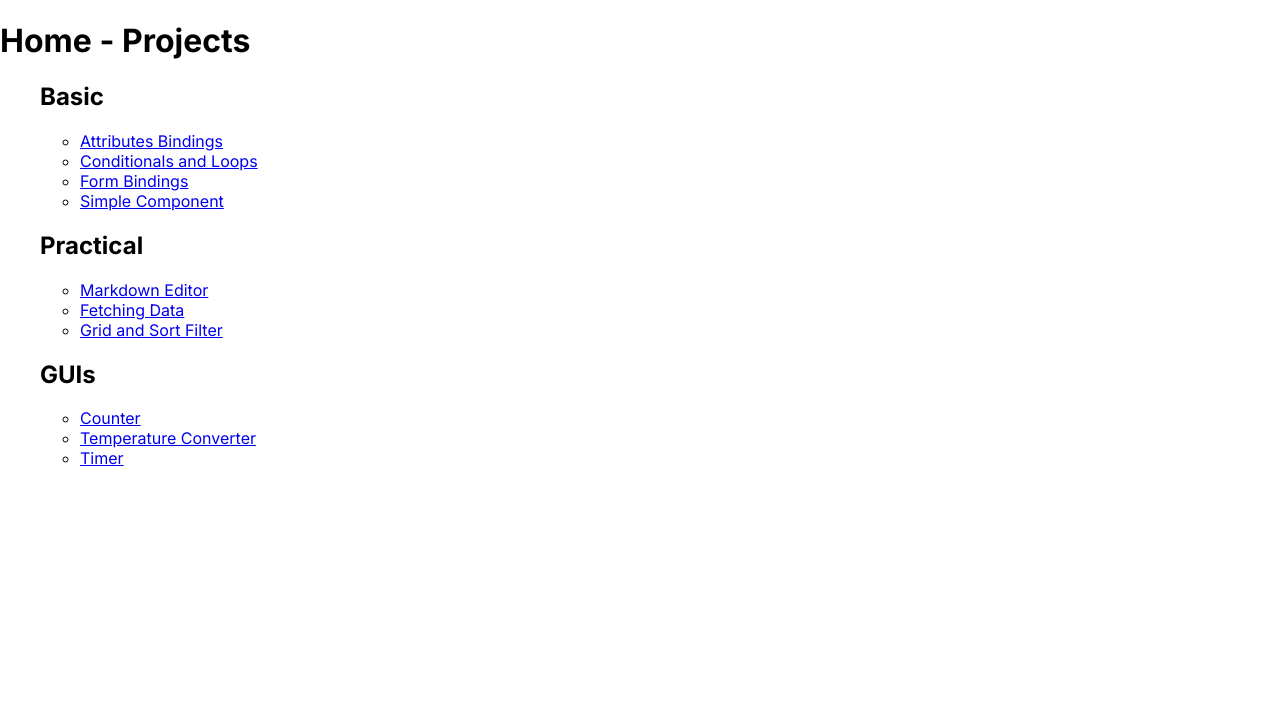
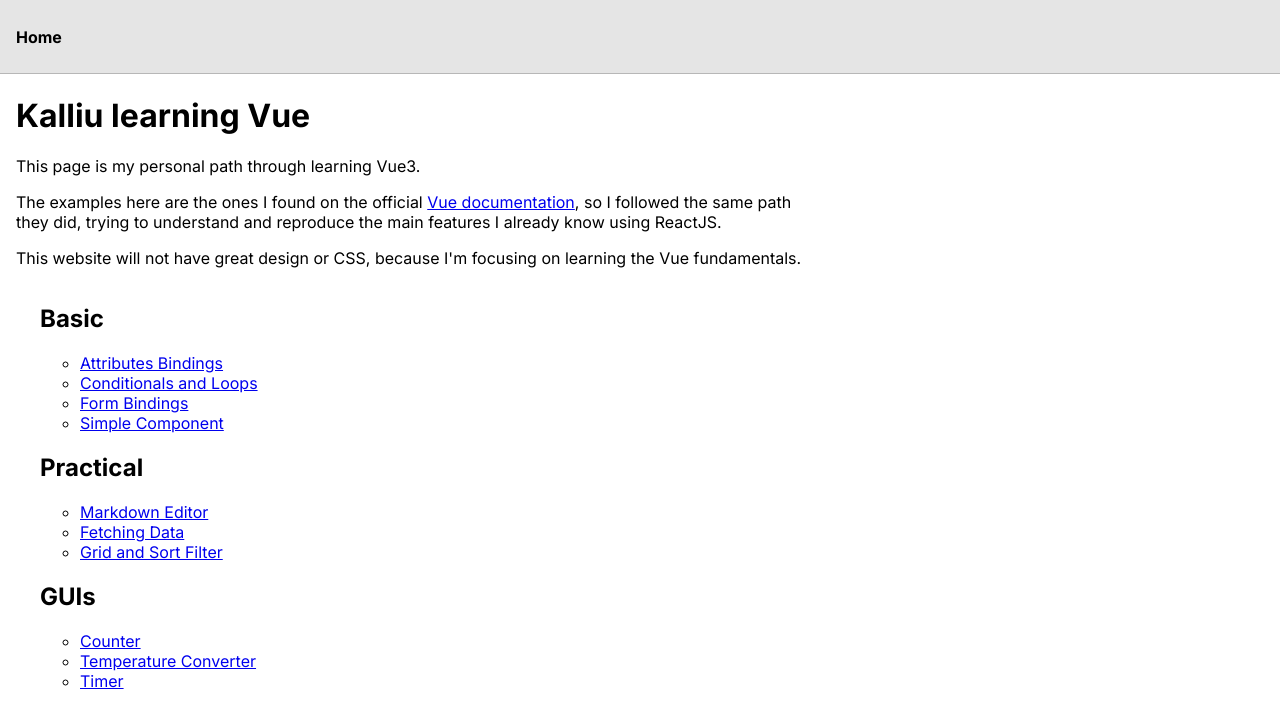
Before and after one commit to kalliub/study-vue, a Vue app: page / in a window 1280 px wide. Shown: the top 728 px of the page. Built offline with nearby package versions, Linux system fonts and the light colour scheme.

Commit message:
feat: Formatting the homepage layout

```diff
--- a/src/App.vue
+++ b/src/App.vue
@@ -8,8 +8,9 @@ const currentPath = computed(() => route.path)
 
 <template>
   <div id="app" class="page-body">
-    <div v-if="currentPath !== '/'">
-      <p><RouterLink to="/">Home</RouterLink></p>
+    <div id="navbar">
+      <h1>{{ route.name }}</h1>
+      <RouterLink v-if="currentPath !== '/'" to="/">Back to Home</RouterLink>
     </div>
 
     <RouterView />
@@ -20,6 +21,18 @@ const currentPath = computed(() => route.path)
 .page-body {
   display: flex;
   flex-direction: column;
-  gap: 32px;
+}
+
+#navbar {
+  display: flex;
+  align-items: center;
+  gap: 16px;
+  padding: 16px;
+  background-color: rgba(0, 0, 0, 0.1);
+  border-bottom: 1px solid rgba(0, 0, 0, 0.2);
+}
+
+#navbar h1 {
+  font-size: medium;
 }
 </style>
--- a/src/global.css
+++ b/src/global.css
@@ -2,3 +2,7 @@
   font-family: 'Inter', sans-serif;
   line-height: normal;
 }
+
+pre, code {
+  font-family: monospace;
+}
--- a/src/router/index.ts
+++ b/src/router/index.ts
@@ -10,7 +10,8 @@ const router = createRouter({
   routes: [
     {
       path: '/',
-      component: HomeVue
+      component: HomeVue,
+      name: 'Home'
     },
 
     ...basicRoutes,
--- a/src/views/Home.vue
+++ b/src/views/Home.vue
@@ -20,8 +20,21 @@ const projects = [
 </script>
 
 <template>
-  <div>
-    <h1>Home - Projects</h1>
+  <div id="description">
+    <h1>Kalliu learning Vue</h1>
+    <p>This page is my personal path through learning Vue3.</p>
+    <p>
+      The examples here are the ones I found on the official
+      <a target="_blank" href="https://vuejs.org/examples">Vue documentation</a>, so I followed the
+      same path they did, trying to understand and reproduce the main features I already know using
+      ReactJS.
+    </p>
+    <p>
+      This website will not have great design or CSS, because I'm focusing on learning the Vue
+      fundamentals.
+    </p>
+  </div>
+
   <ul>
     <li v-for="{ title, routes } in projects" v-bind:key="title" style="list-style: none">
       <h2>{{ title }}</h2>
@@ -32,5 +45,15 @@ const projects = [
       </ul>
     </li>
   </ul>
-  </div>
 </template>
+
+<style scoped>
+ul:first-of-type {
+  margin: 0px;
+}
+
+#description {
+  margin: 0px 16px;
+  max-width: 800px;
+}
+</style>
```
Lines whose indentation alone changed are shown as unchanged.
